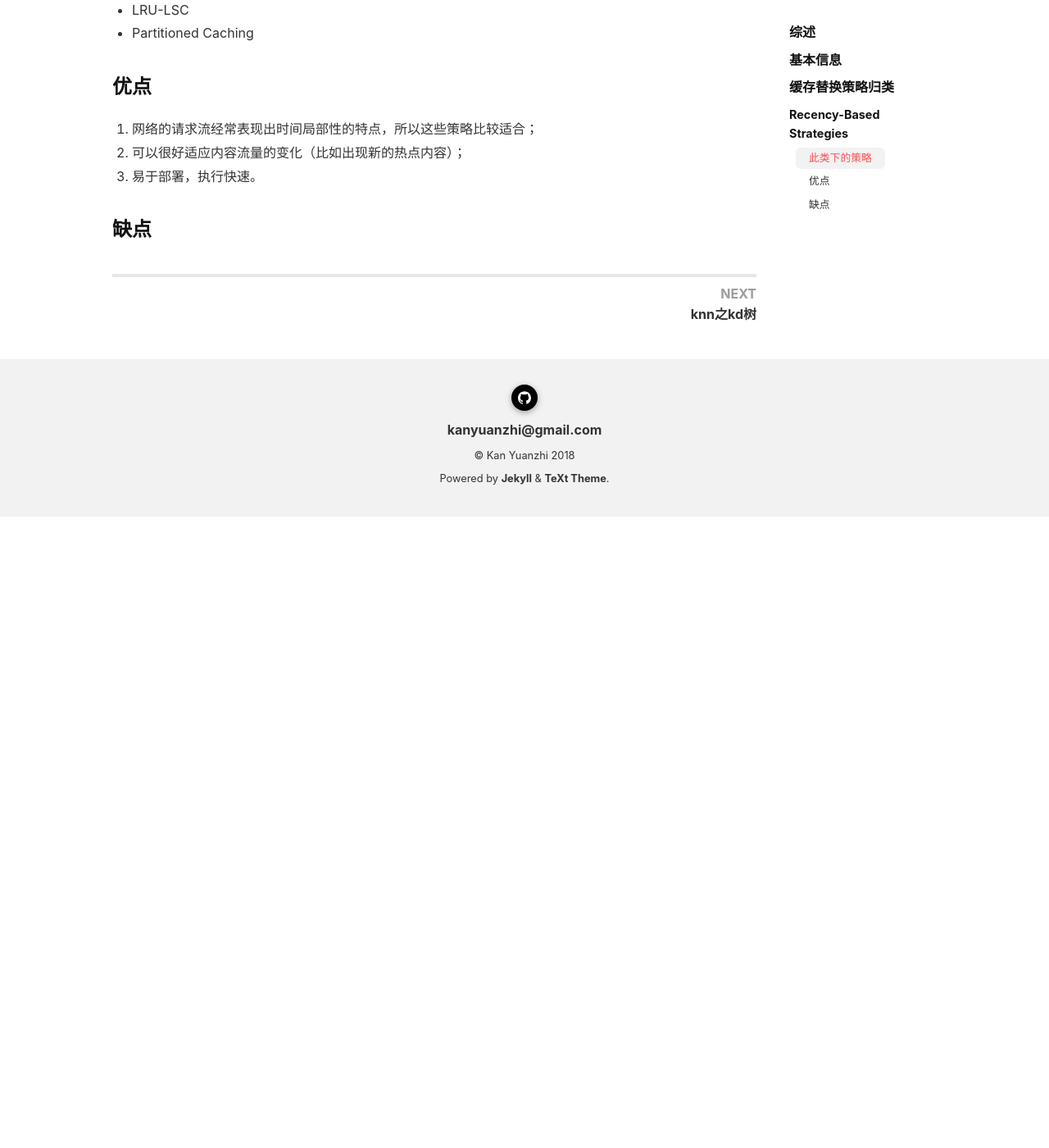
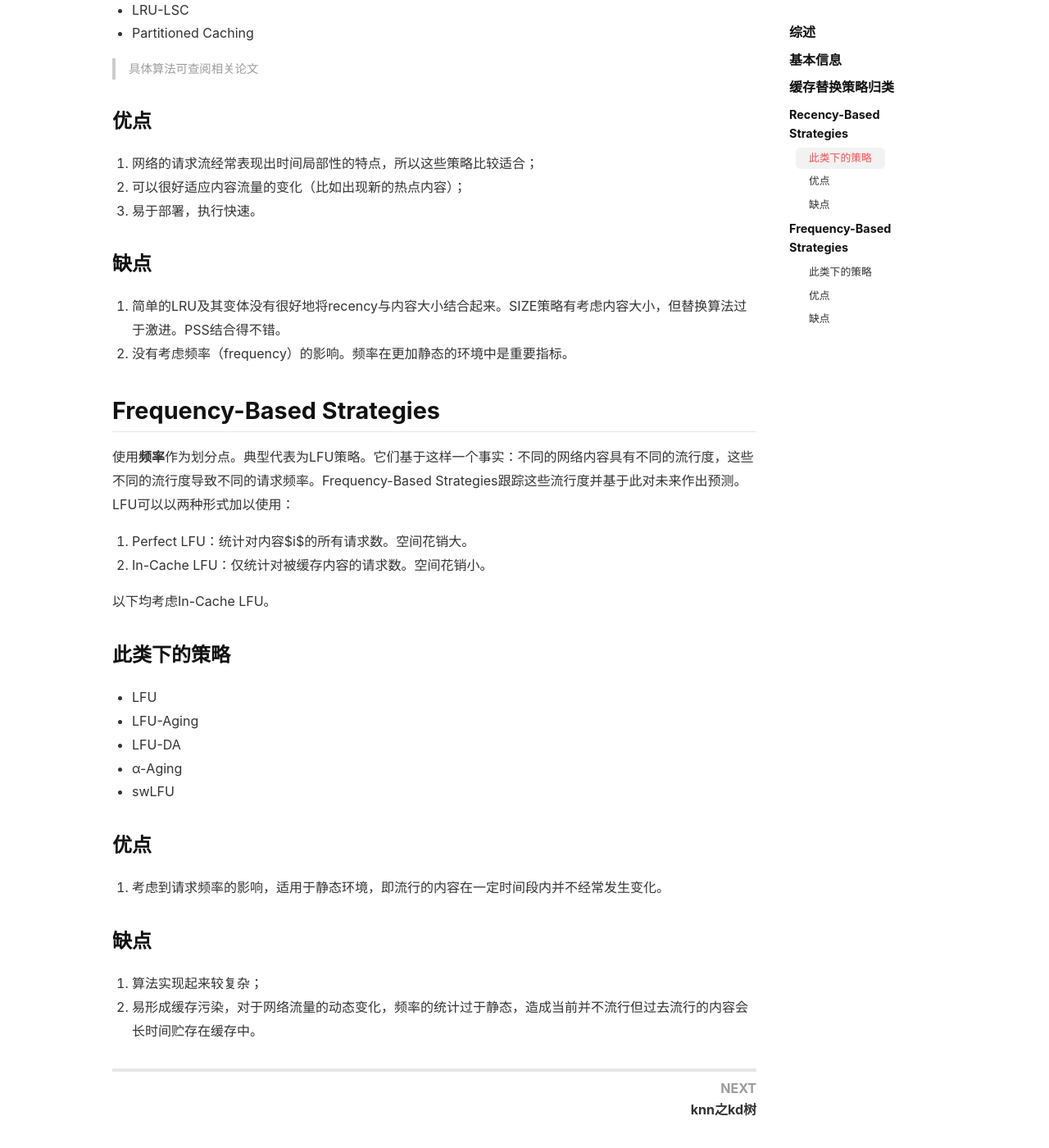
Before and after one commit to kanyuanzhi/kanyuanzhi.github.io, a Jekyll site: the page built from _posts/2018-07-10-论文阅读之《A survey of Web cache replacement strategies》.md, in a window 1280 px wide and 1400 px high, scrolled down 1421 px. Shown: the whole window at 82% size. Built offline with Jekyll 4.4.1, drawn with Linux system fonts in a browser that asks for light colours; nearby versions of some CDN libraries; our own code applies the rules of GitHub Pages for plain Markdown files; comment, search, counter and statistics services are not loaded; before the commit the page ends 2051 px from its top, so only the background shows below that; some of the changed text lies outside the part shown.

Commit message:
add a new article

```diff
--- a/_posts/2018-07-10-论文阅读之《A survey of Web cache replacement strategies》.md
+++ b/_posts/2018-07-10-论文阅读之《A survey of Web cache replacement strategies》.md
@@ -6,16 +6,14 @@ key: 20180710
 
 
 # 综述
-
 本文全面介绍了已有的（2003年）缓存替换策略,并提出一种新的分类方法将这些缓存替换策略归类，在归类的基础上分析比较各类之间的优缺点。进一步，本文讨论了缓存策略对于代理缓存服务器的重要性，最后展望了未来的研究方向（在2018看这些还是很有前瞻性的）。
 <!--more-->
 
 # 基本信息
-
-**Author**: Podlipnig, S., Boszormenyi, L.<br>
-**Year**: 2003<br>
-**Journal**: Acm Computing Surveys<br>
-**Url**: [click here](http://apps.webofknowledge.com/InboundService.do?customersID=ResearchSoft&mode=FullRecord&IsProductCode=Yes&product=WOS&Init=Yes&Func=Frame&DestFail=http%3A%2F%2Fwww.webofknowledge.com&action=retrieve&SrcApp=EndNote&SrcAuth=ResearchSoft&SID=6E2nE3hfIggQQhgCdB9&UT=WOS%3A000187181700002)
+**Author:** Podlipnig, S., Boszormenyi, L.<br>
+**Year:** 2003<br>
+**Journal:** Acm Computing Surveys<br>
+**Url:** [click here](http://apps.webofknowledge.com/InboundService.do?customersID=ResearchSoft&mode=FullRecord&IsProductCode=Yes&product=WOS&Init=Yes&Func=Frame&DestFail=http%3A%2F%2Fwww.webofknowledge.com&action=retrieve&SrcApp=EndNote&SrcAuth=ResearchSoft&SID=6E2nE3hfIggQQhgCdB9&UT=WOS%3A000187181700002)
 
 # 缓存替换策略归类
 
@@ -29,7 +27,6 @@ key: 20180710
 Recency-Based Strategies主要是针对时间局部性。
 
 ### 此类下的策略
-
 - LRU
 - LRU-Threshold
 - Pitkow/Recker's strategy
@@ -42,10 +39,35 @@ Recency-Based Strategies主要是针对时间局部性。
 - LRU-LSC
 - Partitioned Caching
 
+> 具体算法可查阅相关论文
+
 ### 优点
-
 1. 网络的请求流经常表现出时间局部性的特点，所以这些策略比较适合；
 2. 可以很好适应内容流量的变化（比如出现新的热点内容）；
 3. 易于部署，执行快速。
 
 ### 缺点
+1. 简单的LRU及其变体没有很好地将recency与内容大小结合起来。SIZE策略有考虑内容大小，但替换算法过于激进。PSS结合得不错。
+2. 没有考虑频率（frequency）的影响。频率在更加静态的环境中是重要指标。
+
+## Frequency-Based Strategies
+使用**频率**作为划分点。典型代表为LFU策略。它们基于这样一个事实：不同的网络内容具有不同的流行度，这些不同的流行度导致不同的请求频率。Frequency-Based Strategies跟踪这些流行度并基于此对未来作出预测。LFU可以以两种形式加以使用：
+
+1. Perfect LFU：统计对内容$i$的所有请求数。空间花销大。
+2. In-Cache LFU：仅统计对被缓存内容的请求数。空间花销小。
+
+以下均考虑In-Cache LFU。
+
+### 此类下的策略
+- LFU
+- LFU-Aging
+- LFU-DA
+- α-Aging
+- swLFU
+
+### 优点
+1. 考虑到请求频率的影响，适用于静态环境，即流行的内容在一定时间段内并不经常发生变化。
+
+### 缺点
+1. 算法实现起来较复杂；
+2. 易形成缓存污染，对于网络流量的动态变化，频率的统计过于静态，造成当前并不流行但过去流行的内容会长时间贮存在缓存中。
```
